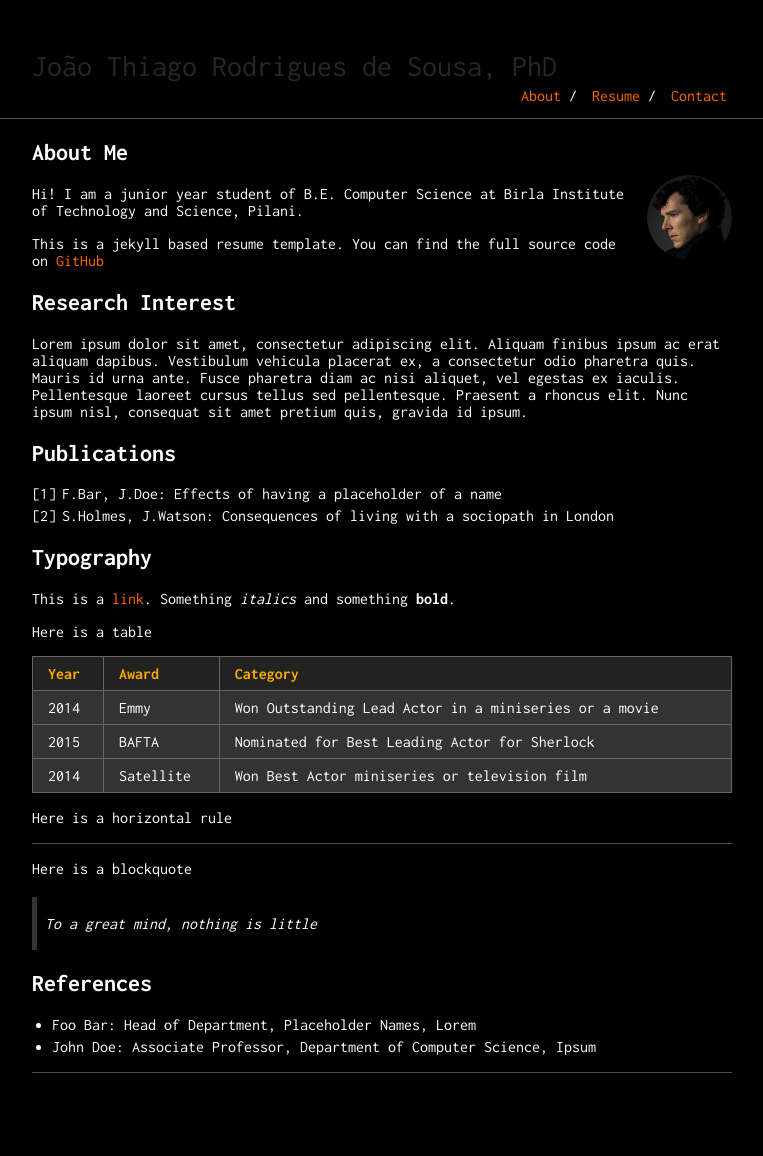
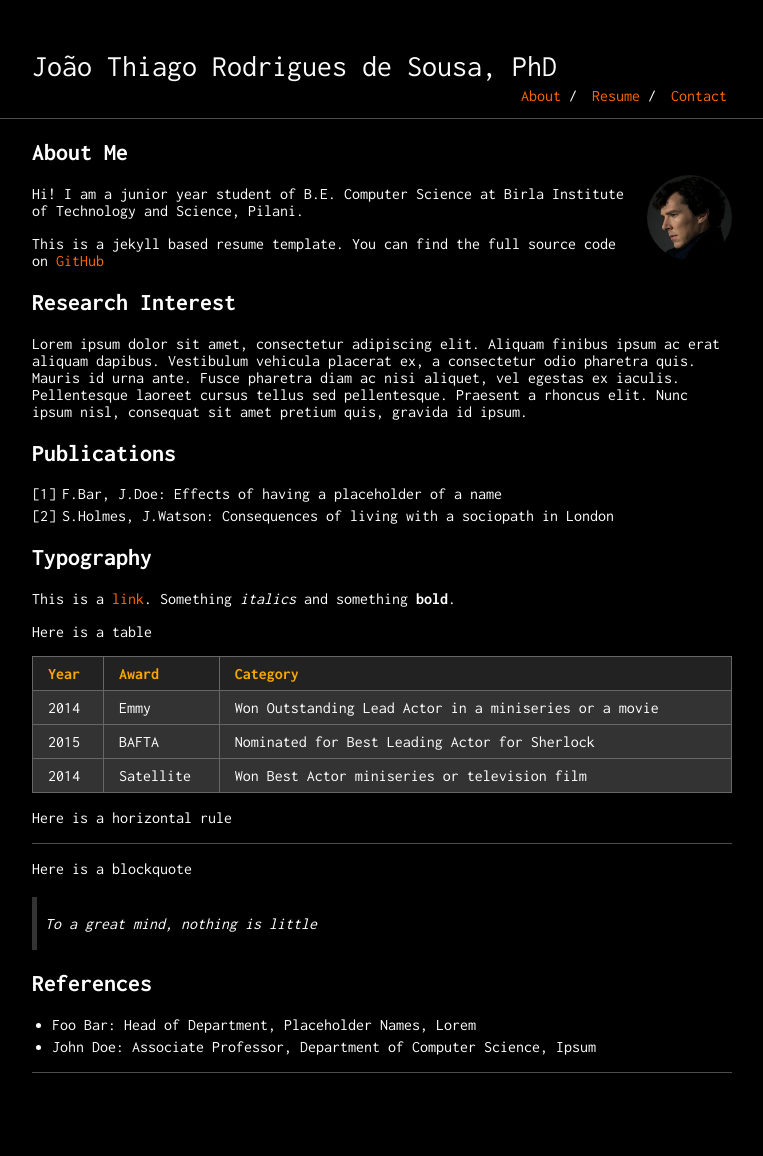
Before and after one commit to joaothiagors/joaothiagors.github.io, a Jekyll site: the page built from index.md, in a window 1280 px wide. Shown: the whole page, without its empty margins (258-1021 px from the left). Built offline with Jekyll 4.4.1, drawn with Linux system fonts in a browser that asks for light colours.

Commit message:
Update _style.scss
chance author name color

```diff
--- a/_sass/_style.scss
+++ b/_sass/_style.scss
@@ -37,7 +37,7 @@ hr {
 
 #author-name {
     font-size: 30px;
-    color: #272727;
+    color: #fcfcfc;
     display: inline-block;
 }
 .navbar {
```
